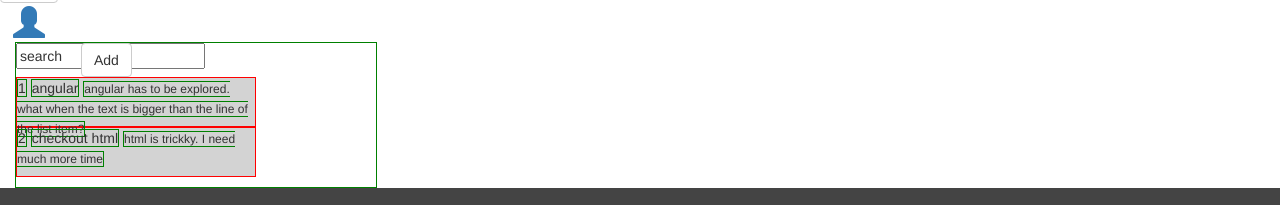
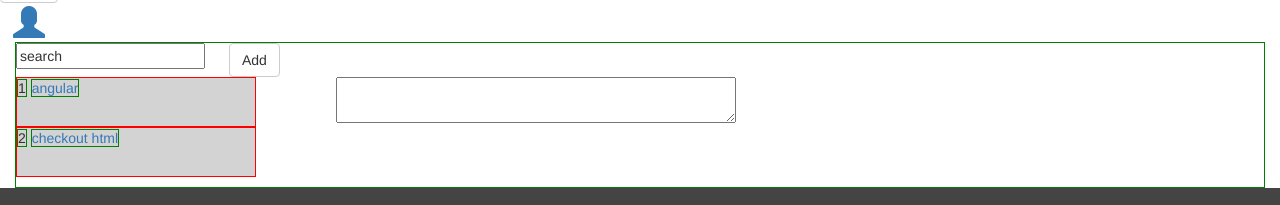
Before and after one commit to bruennijs/sabbat.notes, a website: page src/main/sabbat.notes.ui/index.html in a window 1280 px wide. Shown: the part 128-333 px from the top of the page. Drawn offline with nearby package versions, Linux system fonts and the light colour scheme; some packages are replaced by stand-ins of ours; a script that the page names is missing; files whose address does not match are found by name.

Commit message:
click item in list leads to show the content

```diff
--- a/src/main/sabbat.notes.ui/css/main.css
+++ b/src/main/sabbat.notes.ui/css/main.css
@@ -78,7 +78,6 @@
 }
 
 .col-content {
-    float: left;
     background-color: #FFF;
     text-align: left;
     border: 1px solid green;
@@ -100,7 +99,6 @@
 
 .notes-list {
     list-style: none;
-    width: 360px;
     padding: 0%;
 }
 
@@ -133,3 +131,7 @@
 .nav-icon-container span {
     font-size: 24pt;
 }
+
+.note-textarea {
+    width: 400px;
+}
--- a/src/main/sabbat.notes.ui/index.html
+++ b/src/main/sabbat.notes.ui/index.html
@@ -71,7 +71,7 @@
 
         <div id="notes" class="tab-pane active" role="tabpanel" ng-controller="noteController">  <!-- notes view -->
 
-              <div class="row">
+            <div class="row">
                 <div class="col-md-2">
                     <input class="input" ng-model="query" />
                 </div>
@@ -81,15 +81,17 @@
               </div>
 
               <div class="row">
-                <div class="col-md-12">
+                <div class="col-md-3">
                     <ul class="notes-list">
                         <li ng-repeat="note in notes">
                             <span class="title">{{note.id}}</span>
-                            <span class="title">{{note.title}}</span>
-                            <span class="content">{{note.content}}</span>
+                            <a href="" class="title" ng-click="showContent(note.id)">{{note.title}}</a>
                         </li>
                     </ul>
                 </div>  <!-- end div col -->
+                <div class="col-md-9">
+                  <textarea class="note-textarea" ng-model="selectednote.content"></textarea>
+                </div>
               </div>  <!-- end div row -->
         </div>  <!-- end notes View -->
 
--- a/src/main/sabbat.notes.ui/js/controller/NoteController.js
+++ b/src/main/sabbat.notes.ui/js/controller/NoteController.js
@@ -8,8 +8,14 @@
   app.controller("noteController", ['$scope', 'noteService', function ($scope, noteService) {
     $scope.notes = noteService.getNotes();
     $scope.query = 'search';
+    $scope.notecontent = 'select item in list';
     $scope.create = function () {
       noteService.create();
     };
+
+    $scope.showContent = function(id) {
+      console.log("showContent(" + id + ")");
+      $scope.selectednote = noteService.getById(id);
+    };
   }]);
 })();
--- a/src/main/sabbat.notes.ui/js/service/NoteService.js
+++ b/src/main/sabbat.notes.ui/js/service/NoteService.js
@@ -28,6 +28,12 @@
     return this.notes;
   };
 
+  NoteService.prototype.getById = function(id) {
+    return this.notes.find(function(e, idx, array) {
+      return e.id === id;
+    });
+  };
+
   NoteService.prototype.create = function() {
     this.notes.push(new NoteModel({id: this.uuidService.v4(), title: "Title text", content: "Content here"}));
   }
```
